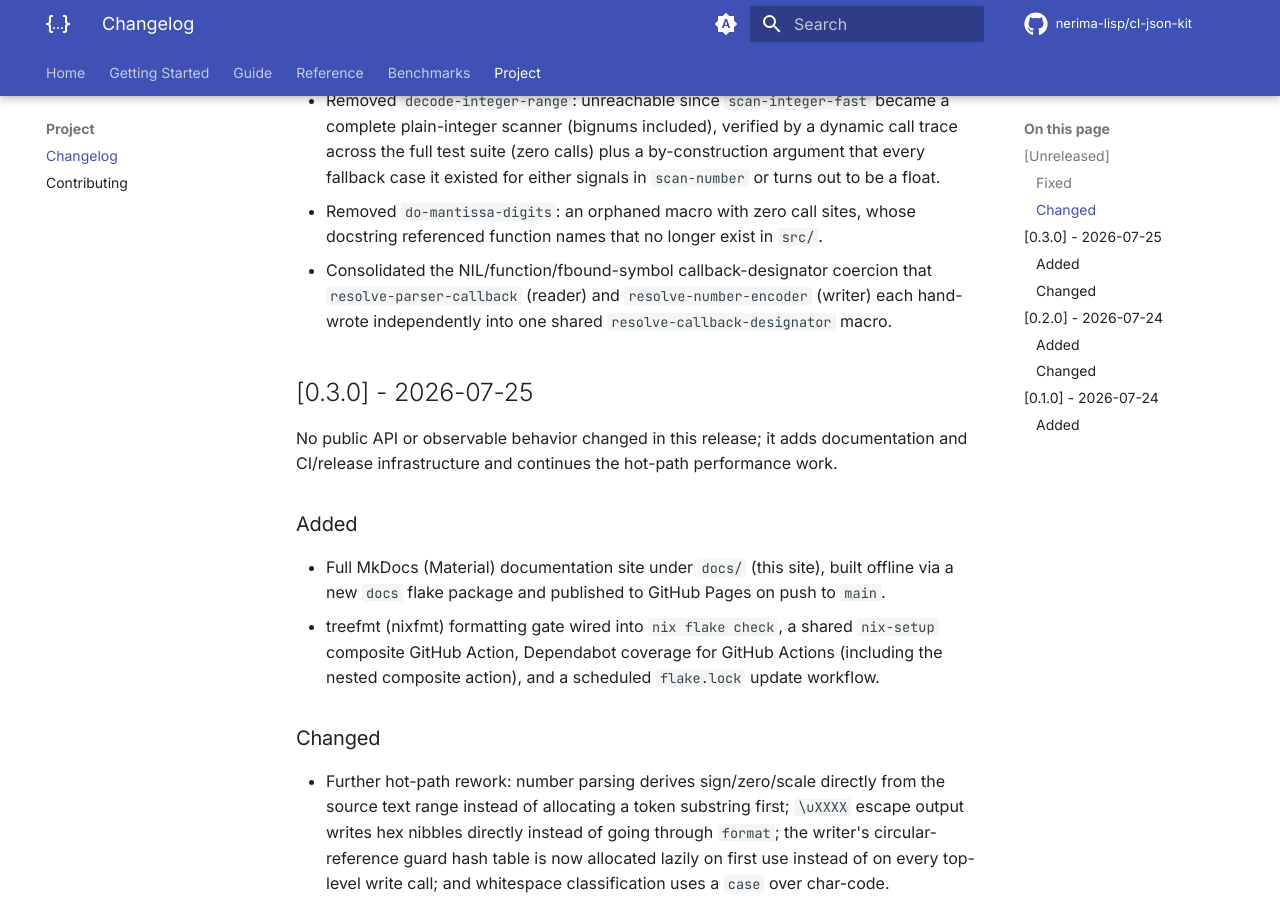
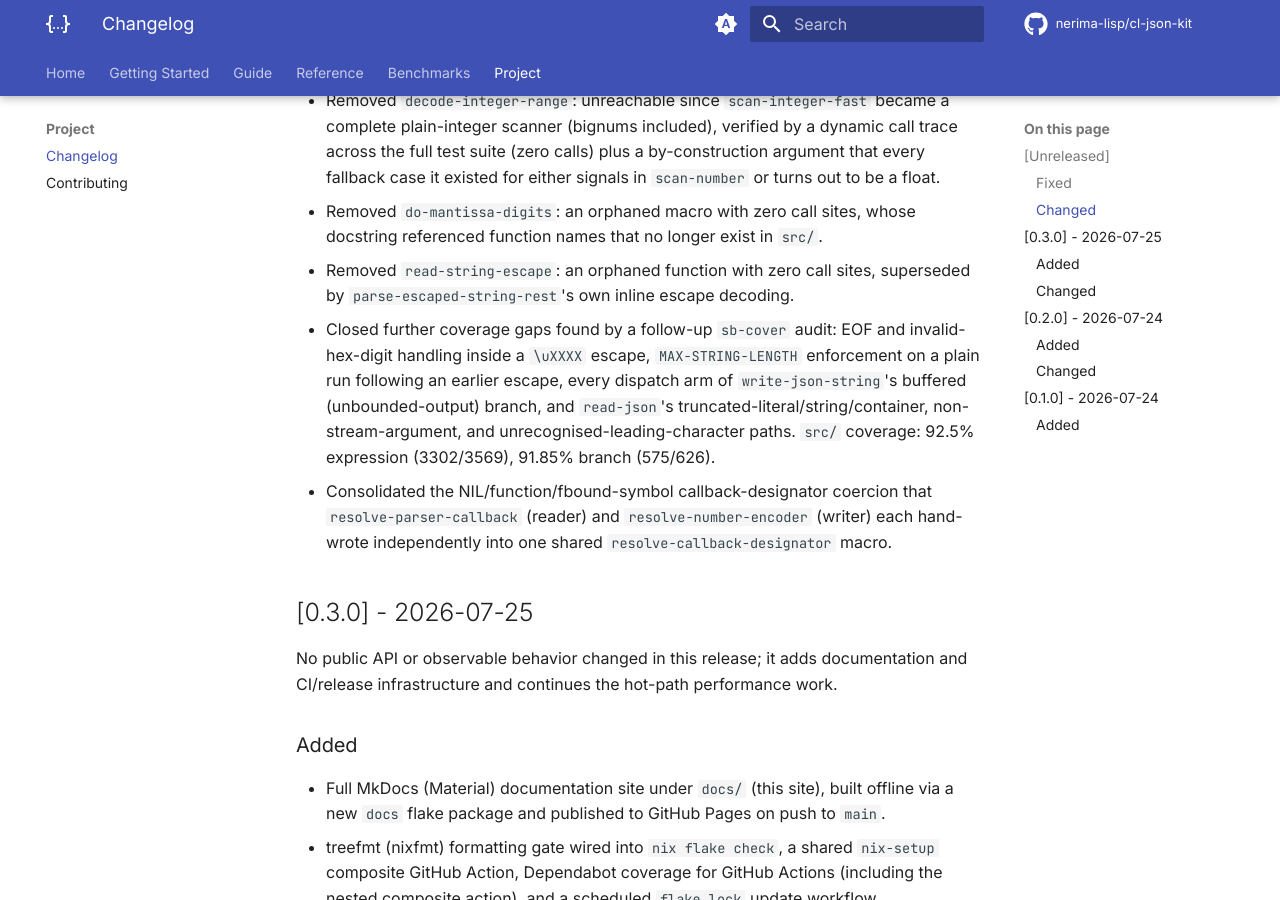
Before and after one commit to nerima-lisp/cl-json-kit, an MkDocs documentation site: the page built from docs/src/changelog.md, in a window 1280 px wide and 900 px high, scrolled down 1103 px. Built offline with MkDocs 1.6.1 and Material for MkDocs 9.7.7, drawn with Linux system fonts in a browser that asks for light colours; comment, search, counter and statistics services are not loaded.

Commit message:
test: close more sb-cover gaps; remove orphaned read-string-escape
- Remove READ-STRING-ESCAPE: zero call sites in src/, superseded by
  PARSE-ESCAPED-STRING-REST's own inline decoding.
- Add coverage for: EOF and invalid-hex-digit handling inside a \uXXXX
  escape; MAX-STRING-LENGTH enforcement on a plain run following an earlier
  escape; every dispatch arm (quote, backslash, control-char, plain-char,
  surrogate) of WRITE-JSON-STRING's buffered branch, previously exercised
  only through its single all-quote-character regression test; READ-JSON's
  truncated-literal/string/container framing, non-stream argument, and
  unrecognised-leading-character paths.

src/ coverage: 92.5% expression (3302/3569, up from 89.83%), 91.85% branch
(575/626, up from 87.30%). 200/200 tests pass.

```diff
--- a/docs/src/changelog.md
+++ b/docs/src/changelog.md
@@ -48,6 +48,15 @@ listed on the [GitHub releases page](https://github.com/nerima-lisp/cl-json-kit/
   signals in `scan-number` or turns out to be a float.
 - Removed `do-mantissa-digits`: an orphaned macro with zero call sites,
   whose docstring referenced function names that no longer exist in `src/`.
+- Removed `read-string-escape`: an orphaned function with zero call sites,
+  superseded by `parse-escaped-string-rest`'s own inline escape decoding.
+- Closed further coverage gaps found by a follow-up `sb-cover` audit: EOF
+  and invalid-hex-digit handling inside a `\uXXXX` escape, `MAX-STRING-LENGTH`
+  enforcement on a plain run following an earlier escape, every dispatch arm
+  of `write-json-string`'s buffered (unbounded-output) branch, and
+  `read-json`'s truncated-literal/string/container, non-stream-argument, and
+  unrecognised-leading-character paths. `src/` coverage: 92.5% expression
+  (3302/3569), 91.85% branch (575/626).
 - Consolidated the NIL/function/fbound-symbol callback-designator coercion
   that `resolve-parser-callback` (reader) and `resolve-number-encoder`
   (writer) each hand-wrote independently into one shared
```
Also changed, not shown: CHANGELOG.md, 4 other files.
